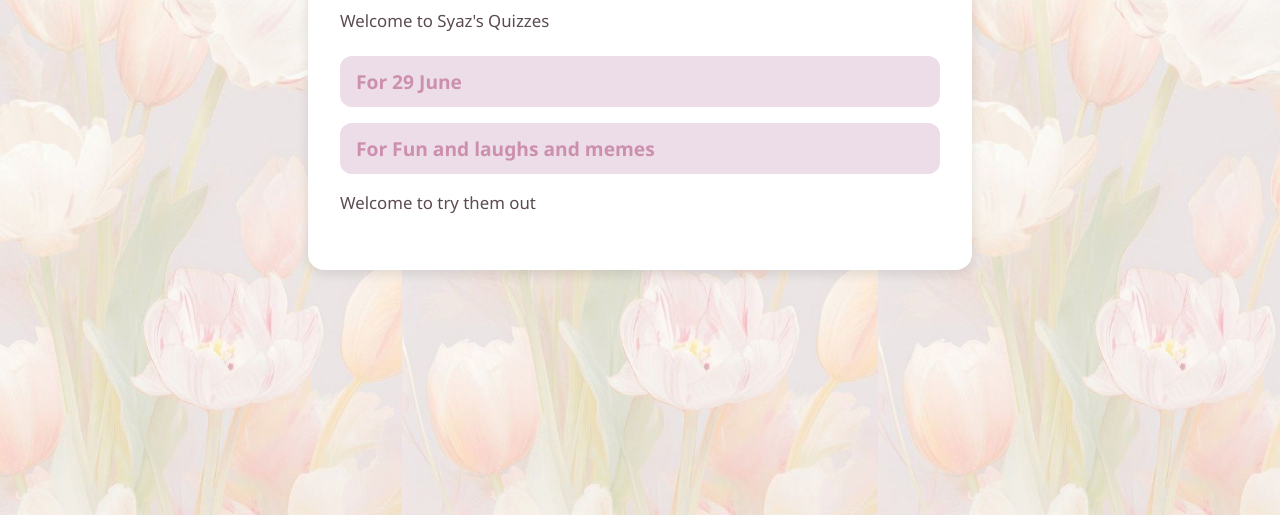
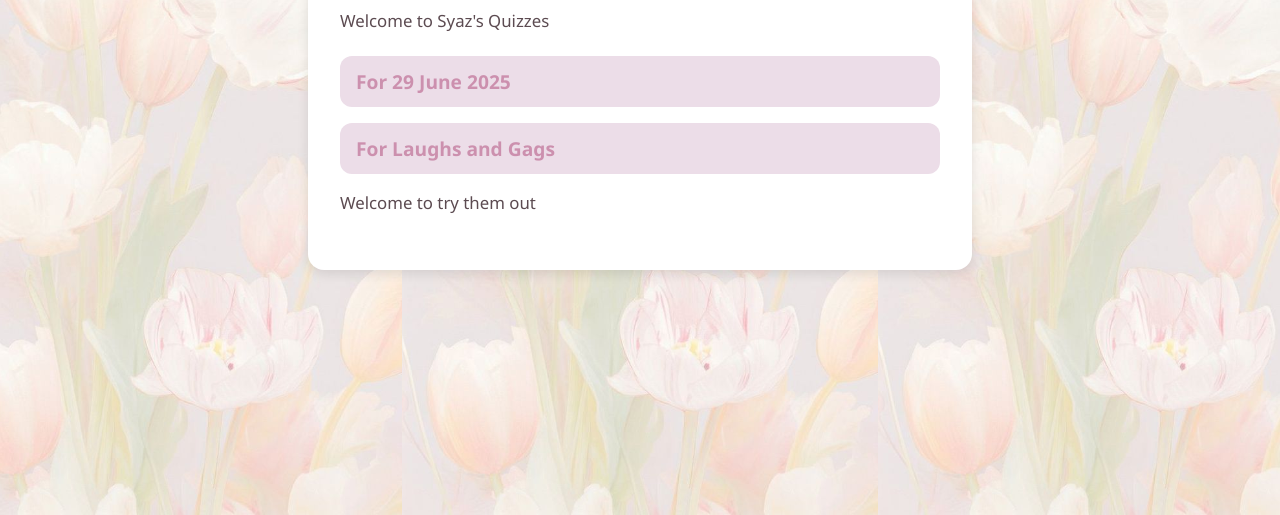
Before and after one commit to Ssyazwani/miniteapartyquiz, a plain HTML site: page landingpage.html in a window 1280 px wide. Shown: the part 333-848 px from the top of the page. Drawn offline with Linux system fonts and the light colour scheme.

Commit message:
editing abit of texts

```diff
--- a/landingpage.html
+++ b/landingpage.html
@@ -77,8 +77,8 @@ a:hover {
   <p>Welcome to Syaz's Quizzes</p>
 
   <ul>
-    <li><a href="flowerquiz/index1.html">For 29 June</a></li>
-    <li><a href="anyhowquiz/index.html">For Fun and laughs and memes</a></li>
+    <li><a href="flowerquiz/index1.html">For 29 June 2025</a></li>
+    <li><a href="anyhowquiz/index.html">For Laughs and Gags</a></li>
   </ul>
 
   <p> Welcome to try them out</p>
```
Also changed, not shown: 1 other file.
